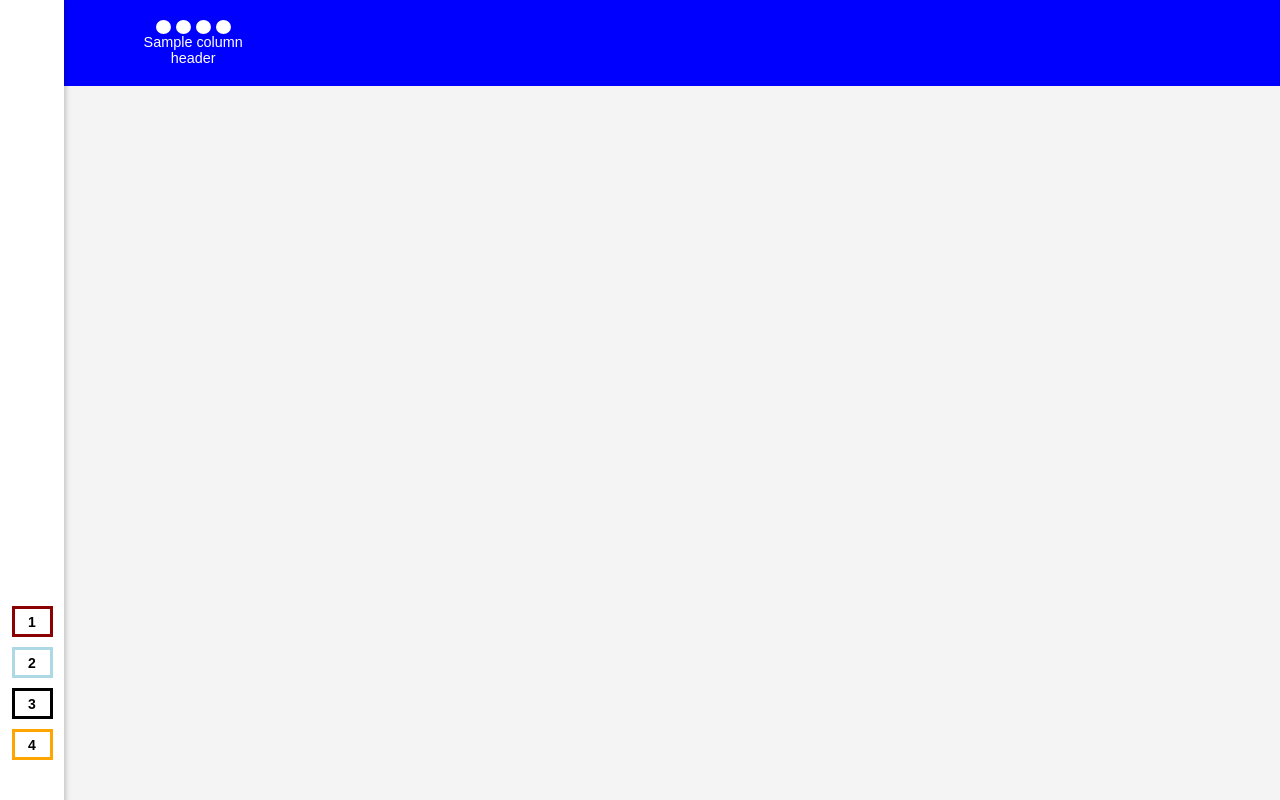
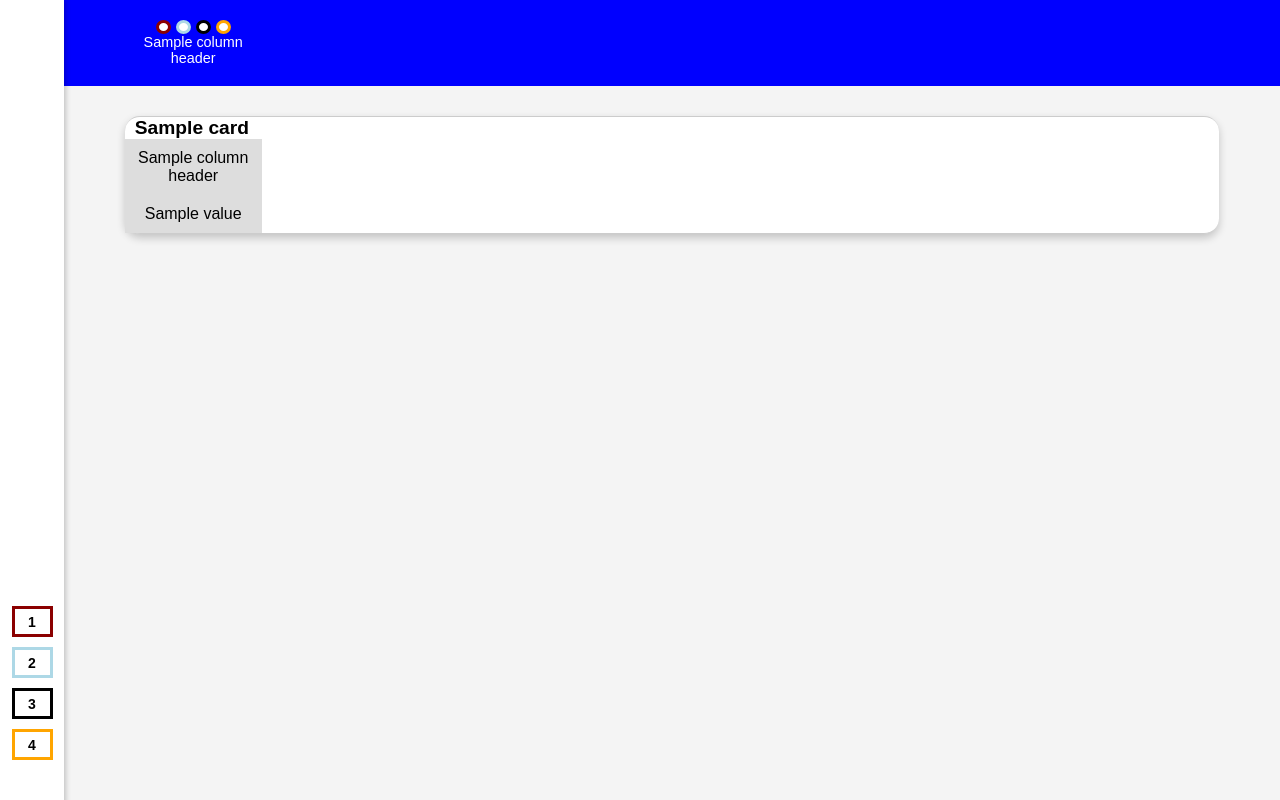
Before and after one commit to artificialname/boardgame, a Flask app: template templates/index.html in a window 1280 px wide. Run offline with Flask 3, Linux system fonts and the light colour scheme; the template is opened without the code that fills it: most values are stand-ins (such as "Sample title", 1, 10 or a date in 2020).

Commit message:
combine correct header sidebar with previous correct playing cards

```diff
--- a/templates/index.html
+++ b/templates/index.html
@@ -38,7 +38,7 @@
             flex-direction: column;
             gap: 10px;
             position: relative;
-            bottom: 5%; /* Move rectangles up */
+            bottom: 5%;
         }
 
         .rectangle {
@@ -60,7 +60,7 @@
         .black { border-color: black; }
         .orange { border-color: orange; }
 
-        /* HEADER STYLES */
+        /* HEADER */
         .header-container {
             position: fixed;
             top: 0;
@@ -114,7 +114,12 @@
             cursor: pointer;
         }
 
-        /* CONTENT AREA */
+        .circle[data-color="darkred"] { border-color: darkred; }
+        .circle[data-color="lightblue"] { border-color: lightblue; }
+        .circle[data-color="black"] { border-color: black; }
+        .circle[data-color="orange"] { border-color: orange; }
+
+        /* CONTENT */
         .content {
             width: 95%;
             margin-left: 5%;
@@ -147,6 +152,23 @@
             text-align: left;
             padding-left: 10px;
         }
+
+        .card-labels, .card-content {
+            display: grid;
+            grid-template-columns: repeat(8, 1fr);
+            text-align: center;
+            width: 100%;
+        }
+
+        .card-labels div, .card-content div {
+            padding: 10px;
+            background: #ddd;
+            border-left: 1px solid #999;
+        }
+
+        .card-labels div:first-child, .card-content div:first-child {
+            border-left: none;
+        }
     </style>
 </head>
 <body>
@@ -166,10 +188,10 @@
             {% for label in column_headers %}
                 <div class="header-item">
                     <div class="circle-container">
-                        <div class="circle dark-red" data-color="darkred"></div>
-                        <div class="circle light-blue" data-color="lightblue"></div>
-                        <div class="circle black" data-color="black"></div>
-                        <div class="circle orange" data-color="orange"></div>
+                        <div class="circle" data-color="darkred"></div>
+                        <div class="circle" data-color="lightblue"></div>
+                        <div class="circle" data-color="black"></div>
+                        <div class="circle" data-color="orange"></div>
                     </div>
                     <div>{{ label }}</div>
                 </div>
@@ -177,31 +199,23 @@
         </div>
     </div>
 
-    <script>
-        document.addEventListener("DOMContentLoaded", function () {
-            const circles = document.querySelectorAll(".circle");
-            const rectangles = document.querySelectorAll(".rectangle");
-
-            function toggleColor(element) {
-                if (element.style.backgroundColor === "white" || element.style.backgroundColor === "") {
-                    element.style.backgroundColor = element.dataset.color;
-                } else {
-                    element.style.backgroundColor = "white";
-                }
-            }
-
-            circles.forEach(circle => {
-                circle.addEventListener("click", function () {
-                    toggleColor(this);
-                });
-            });
-
-            rectangles.forEach(rectangle => {
-                rectangle.addEventListener("click", function () {
-                    toggleColor(this);
-                });
-            });
-        });
-    </script>
+    <!-- CONTENT -->
+    <div class="content">
+        {% for card in cards %}
+        <div class="card">
+            <div class="card-title">{{ card.title }}</div>
+            <div class="card-labels">
+                {% for label in column_headers %}
+                <div>{{ label }}</div>
+                {% endfor %}
+            </div>
+            <div class="card-content">
+                {% for value in card.data %}
+                <div>{{ value }}</div>
+                {% endfor %}
+            </div>
+        </div>
+        {% endfor %}
+    </div>
 </body>
 </html>
```
